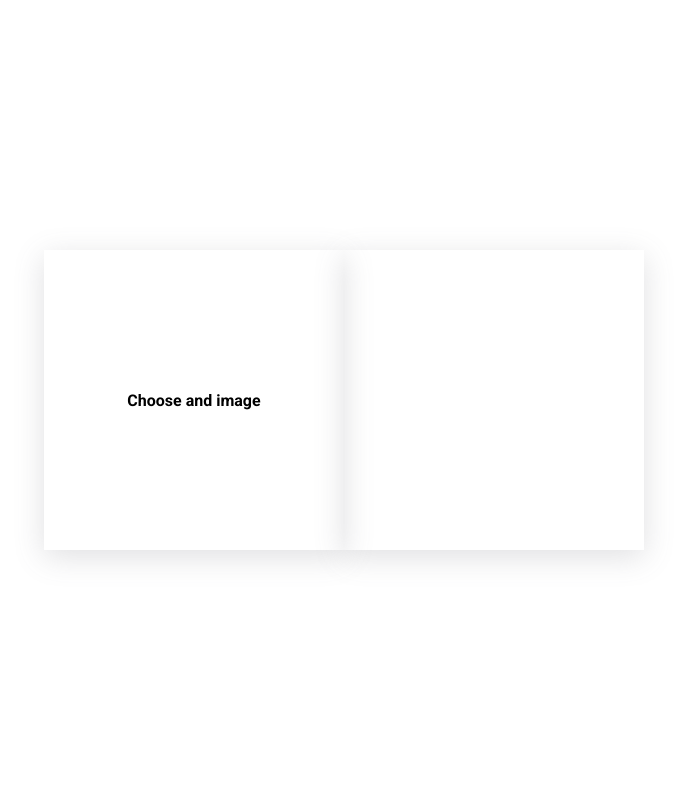
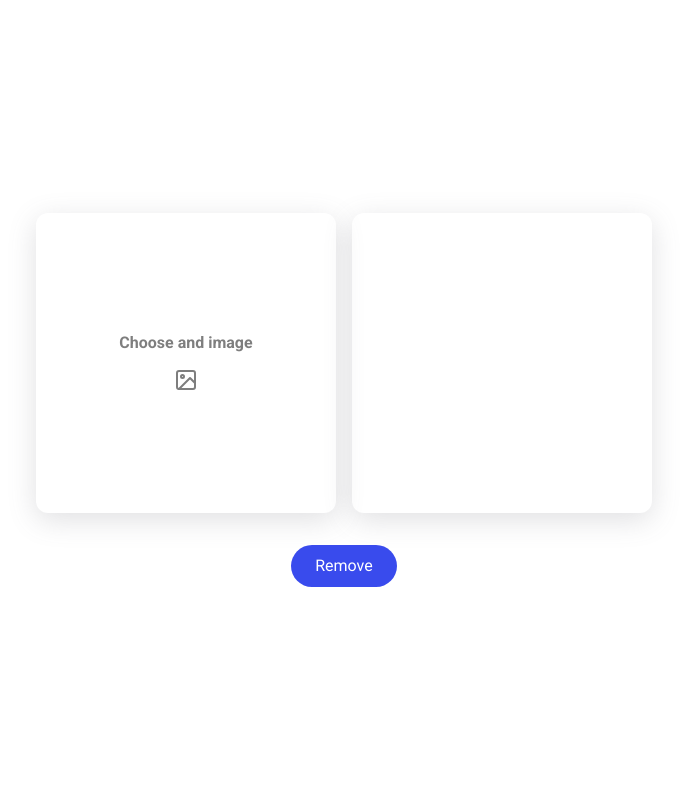
Before and after one commit to jsonfm/flask-image-bgremover, a Flask app: page / in a window 1280 px wide. Shown: the whole page, without its empty margins (296-983 px from the left). Run offline with Flask 3, Linux system fonts and the light colour scheme; some libraries are stand-ins or nearby versions.

Commit message:
✨ updated image utils

```diff
--- a/main.py
+++ b/main.py
@@ -1,4 +1,5 @@
-from flask import Flask, render_template
+from flask import Flask, render_template, jsonify, request
+from utils.background import remove_bg_image
 
 
 app = Flask(__name__)
@@ -7,3 +8,15 @@ app = Flask(__name__)
 @app.route("/")
 def home():
     return render_template("index.html")
+
+
+@app.route("/removebg", methods=["POST"])
+def remove_bg():
+    image = request.json.get("image")
+    if image is not None:
+        result = remove_bg_image(image, to_base64=True)
+        response = {
+            "result": result
+        }
+        return response
+    return "Something went wrong!"
--- a/static/styles/index.css
+++ b/static/styles/index.css
@@ -1,5 +1,12 @@
 
 @import url('https://fonts.googleapis.com/css2?family=Roboto:ital,wght@0,100;0,300;0,400;0,500;0,700;0,900;1,400;1,900&display=swap');
+
+:root {
+    --primary: #394bed;
+    --neutral: #7e7e7e;
+    --btn-radius: 1.5rem;
+    --card-radius: .75rem;
+}
 
 
 * {
@@ -7,6 +14,8 @@
     padding: 0;
     box-sizing: border-box;
     font-family: 'Roboto', sans-serif;
+    color: var(--neutral);
+    transition: .2s;
 }
 /* Global */
 .flex {
@@ -19,6 +28,10 @@
 
 .flex-col {
     flex-direction: column;
+}
+
+.gap-4 {
+    gap: 1rem;
 }
 
 .align-center {
@@ -41,6 +54,57 @@
     height: 100vh;
 }
 
+.mt-4 {
+    margin-top: 1rem;
+}
+.mt-8 {
+    margin-top: 2rem;
+}
+
+/* components  */
+
+.btn {
+    padding: 0.5rem 1rem;
+    background-color: var(--neutral);
+    color: white;
+    cursor: pointer;
+    outline: none;
+    border-radius: var(--btn-radius);
+    border: none;
+    outline: none;
+}
+
+.btn:hover {
+    background-color: var(--primary);
+}
+
+.btn-lg {
+    padding: .75rem 1.5rem;
+}
+
+.btn-primary {
+    background-color: var(--primary) !important;
+}
+
+.btn-primary:hover {
+    background-color: var(--neutral) !important;
+}
+
+.card {
+    border-radius: var(--card-radius);
+    width: 100%;
+    height: 100%;
+}
+
+.w-full {
+    width: 100%;
+}
+
+.hidden {
+    display: none;
+}
+
+
 /*  */
 
 .container {
@@ -51,12 +115,19 @@
 }
 
 
-.img-card {
+label.img-card, .img-card {
     min-width: 300px;
+    min-height: 300px;
+    width: 450px;
     height: 300px;
+    width: 100%;
     box-shadow: rgba(100, 100, 111, 0.2) 0px 7px 29px 0px;
     cursor: pointer;
     overflow: hidden;
+}
+
+.img-card:hover {
+    transform: scale(1.05);
 }
 
 .img-cover {
--- a/templates/index.html
+++ b/templates/index.html
@@ -4,38 +4,57 @@
     <meta charset="UTF-8">
     <meta name="viewport" content="width=device-width, initial-scale=1.0">
     <title>BgRemover</title>
+    <link rel="stylesheet" href="https://cdnjs.cloudflare.com/ajax/libs/normalize/8.0.1/normalize.min.css" integrity="sha512-NhSC1YmyruXifcj/KFRWoC561YpHpc5Jtzgvbuzx5VozKpWvQ+4nXhPdFgmx8xqexRcpAglTj9sIBWINXa8x5w==" crossorigin="anonymous" referrerpolicy="no-referrer" />
     <link rel="stylesheet" href="{{ url_for('static', filename='/styles/index.css') }}">
-    <script src="//unpkg.com/alpinejs" defer></script>
+    <script src="https://cdnjs.cloudflare.com/ajax/libs/axios/1.4.0/axios.min.js" integrity="sha512-uMtXmF28A2Ab/JJO2t/vYhlaa/3ahUOgj1Zf27M5rOo8/+fcTUVH0/E0ll68njmjrLqOBjXM3V9NiPFL5ywWPQ==" crossorigin="anonymous" referrerpolicy="no-referrer"></script>
+    <script src="https://unpkg.com/feather-icons"></script>
+    <script src="https://cdn.jsdelivr.net/npm/feather-icons/dist/feather.min.js"></script>
+    <script src="https://cdn.jsdelivr.net/npm/alpinejs@3.12.3/dist/cdn.min.js"></script>
+    <script src="{{ url_for('static', filename='/js/index.js') }}"></script>
 </head>
 <body>
-    <section class=""  x-data="{ loading: false, preview: '', result: '' }">
-        <div class="container h-screen flex items-center justify-center">
-            <div class="flex">
-                <div>
-                    <div class="img-card">
-                        <template x-if="preview">
+    <section x-data>
+        <div class="container h-screen flex flex-col gap-4 items-center justify-center">
+            <div class="flex gap-4">
+                <div class="w-full">
+                    <label for="preview" class="card img-card flex flex-col">
+                        <template x-if="!!$store?.viewer?.preview">
                             <img
-                                x-bind:src="preview"
+                                :src="$store.viewer.preview"
                                 class="img-cover"
                             />
                         </template>
-                        <tempalte x-if="!preview">
+                        <template x-if="!$store?.viewer?.preview">
                             <div class="img-cover flex flex-col items-center justify-center">
                                 <h4 class="text-center">Choose and image</h4>
+                                <i class="mt-4" data-feather="image"></i>
                             </div>
-                        </tempalte>
-                    </div>
+                        </template>
+                        <input @change="(e) => $store.viewer.fileChosen(e)" class="hidden" id="preview" name="preview" type="file" accept="image/*"/>
+                    </label>
                 </div>
-                <div>
-                    <div class="img-card">
-                        <template x-if="result">
-                            <img
-                            x-bind:src="preview"
-                            class="img-cover"
-                        />
+                <div class="w-full">
+                    <div class="card img-card">
+                        <template x-if="!!$store.viewer.result && !$store.viewer.loading">
+                                <img
+                                    x-bind:src="$store?.viewer?.result"
+                                    class="img-cover"
+                                >
+                        </template>
+                        <template x-if="$store.viewer.loading">
+                            <i data-feather="image"></i>
                         </template>
                     </div>
                 </div>
+            </div>
+            <div class="mt-4">
+                <button
+                    @click="$store?.viewer?.removeBg()"
+                    class="btn btn-primary btn-lg"
+                    :disabled="$store?.viewer?.loading"
+                >
+                    Remove
+                </button>
             </div>
         </div>
     </section>
```
Also changed, not shown: static/js/index.js (+32 -0 lines), utils/background.py (added, +15 -0 lines), utils/images.py (+67 -0 lines).
